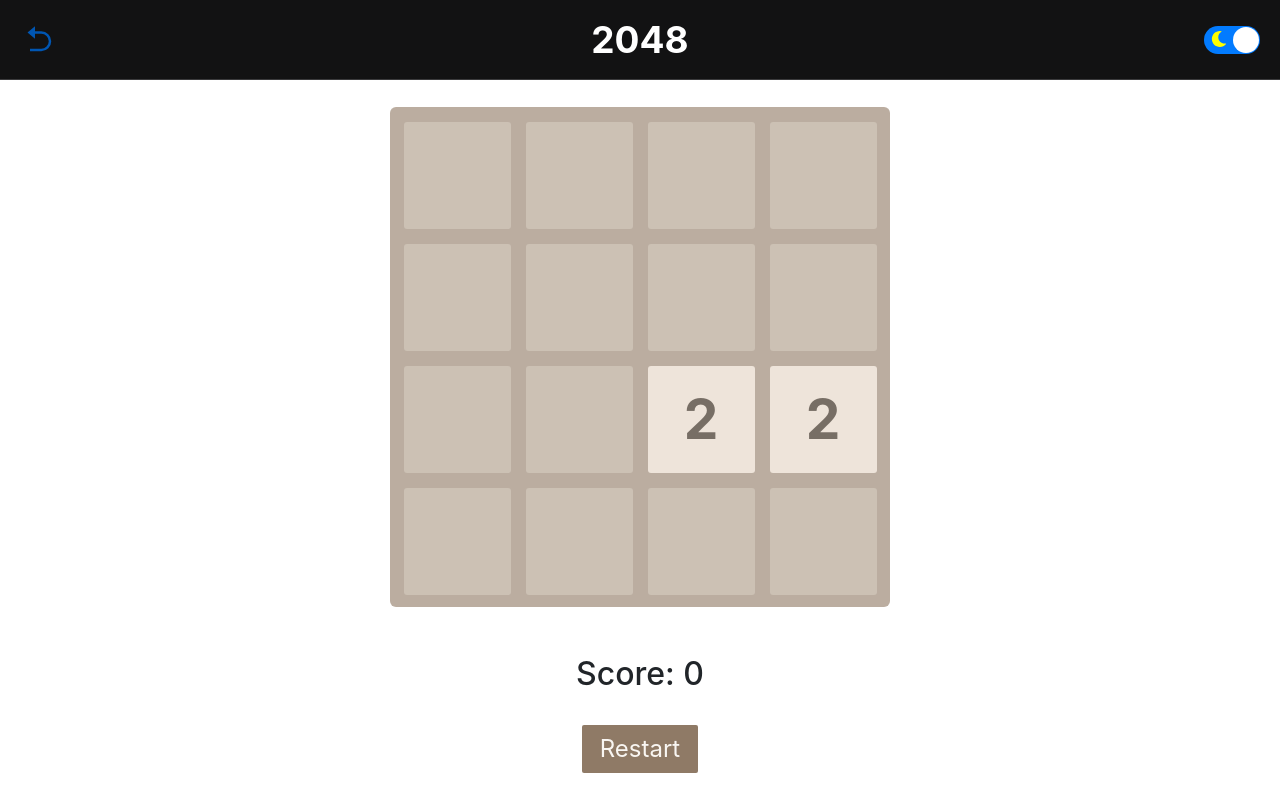
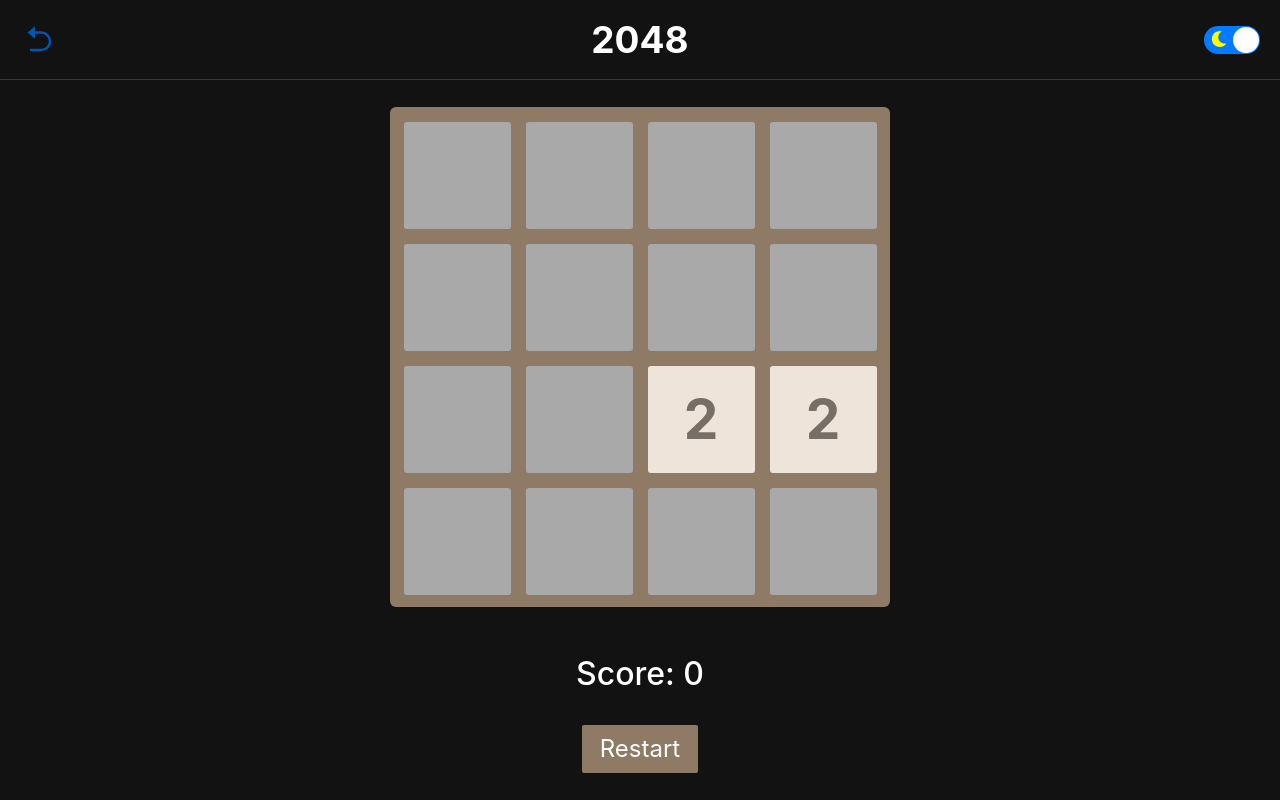
Before and after one commit to William-Feng/mini-playground, a React (Create React App) app: page /2048 in a window 1280 px wide. Built offline with nearby package versions, Linux system fonts and the light colour scheme.

Commit message:
Implement dark mode for 2048, change navbar light mode colour to beige

```diff
--- a/src/components/2048/Game2048.css
+++ b/src/components/2048/Game2048.css
@@ -1,4 +1,4 @@
-#game2048 .board {
+.game2048 .board {
   margin: 0 0 3em;
   display: grid;
   align-items: center;
@@ -7,15 +7,21 @@
   grid-gap: 15px;
   padding: 15px;
   border-radius: 6px;
-  background-color: #bbada0;
   height: 500px;
   width: 500px;
 }
 
-#game2048 .cell {
+.game2048#light .board {
+  background-color: #bbada0;
+}
+
+.game2048#dark .board {
+  background-color: #8f7a66;
+}
+
+.game2048 .cell {
   width: 107px;
   height: 107px;
-  background-color: #ccc1b4;
   font-size: 55px;
   line-height: 107px;
   font-weight: bold;
@@ -24,78 +30,88 @@
   cursor: default;
 }
 
-#game2048 .num2 {
+.game2048#light .cell {
+  background-color: #ccc1b4;
+}
+
+.game2048#dark .cell {
+  background-color: darkgrey;
+}
+
+.game2048#light .num2,
+.game2048#dark .num2 {
   background-color: #eee4da;
   color: #776e65;
 }
 
-#game2048 .num4 {
+.game2048#light .num4,
+.game2048#dark .num4 {
   background-color: #eee1c9;
   color: #776e65;
 }
 
-#game2048 .num8 {
+.game2048#light .num8,
+.game2048#dark .num8 {
   background-color: #f3b279;
   color: #f9f6f2;
 }
 
-#game2048 .num16 {
+.game2048#light .num16,
+.game2048#dark .num16 {
   background-color: #f69564;
   color: #f9f6f2;
 }
 
-#game2048 .num32 {
+.game2048#light .num32,
+.game2048#dark .num32 {
   background-color: #f77c5f;
   color: #f9f6f2;
 }
 
-#game2048 .num64 {
+.game2048#light .num64,
+.game2048#dark .num64 {
   background-color: #f75f3c;
   color: #f9f6f2;
 }
 
-#game2048 .num128 {
+.game2048#light .num128,
+.game2048#dark .num128 {
   background-color: #edd073;
   color: #f9f6f2;
   font-size: 45px;
 }
 
-#game2048 .num256 {
+.game2048#light .num256,
+.game2048#dark .num256 {
   background-color: #eecc62;
   color: #f9f6f2;
   font-size: 45px;
 }
 
-#game2048 .num512 {
+.game2048#light .num512,
+.game2048#dark .num512 {
   background-color: #edc950;
   color: #f9f6f2;
   font-size: 45px;
 }
 
-#game2048 .num1024 {
+.game2048#light .num1024,
+.game2048#dark .num1024 {
   background-color: #edc53f;
   color: #f9f6f2;
   font-size: 40px;
 }
 
-#game2048 .num2048 {
+.game2048#light .num2048,
+.game2048#dark .num2048 {
   background-color: #edc22e;
   color: #f9f6f2;
   font-size: 40px;
 }
 
-#game2048 .num4096 {
+.game2048#light .num4096,
+.game2048#dark .num4096 {
   background-color: #3c3a32;
   color: #f9f6f2;
   font-size: 40px;
 }
-
-#game2048 .restart {
-  background-color: #8f7a66;
-  border: none;
-  color: #f9f6f2;
-}
-
-#game2048 .restart:hover {
-  background-color: #68584a;
-}
--- a/src/components/2048/Game2048.js
+++ b/src/components/2048/Game2048.js
@@ -1,7 +1,10 @@
-import React, { useEffect, useState } from "react";
+import React, { useContext, useEffect, useState } from "react";
+import { ThemeContext } from "../../App";
 import "./Game2048.css";
 
 function Game2048() {
+  const { theme } = useContext(ThemeContext);
+
   const SIZE = 4;
   let prevBoard = [];
   const [score, setScore] = useState(0);
@@ -237,7 +240,7 @@ function Game2048() {
   };
 
   return (
-    <div className="container" id="game2048">
+    <div className="background game2048" id={theme}>
       <div className="board">
         {board.map((row, i) =>
           row.map((value, j) => (
--- a/src/components/Navbar.css
+++ b/src/components/Navbar.css
@@ -3,7 +3,7 @@
 }
 
 .theme#light {
-  background-color: white;
+  background-color: #faf8ef;
   color: black;
 }
 
--- a/src/components/memory/Memory.css
+++ b/src/components/memory/Memory.css
@@ -1,4 +1,4 @@
-#memory .board {
+.memory .board {
   margin: 2em 0;
   display: grid;
   align-items: center;
@@ -7,11 +7,11 @@
   grid-gap: 10px;
 }
 
-#memory .cell {
+.memory .cell {
   border: none;
 }
 
-#memory .cell:not(.stable):hover {
+.memory .cell:not(.stable):hover {
   border: 2px solid black;
 }
 
--- a/src/components/memory/Memory.js
+++ b/src/components/memory/Memory.js
@@ -133,7 +133,7 @@ function Memory() {
   };
 
   return (
-    <div className="container" id="memory">
+    <div className="background memory">
       <div className="board">
         {board.map((value, i) => (
           <div
--- a/src/components/tic-tac-toe/TicTacToe.css
+++ b/src/components/tic-tac-toe/TicTacToe.css
@@ -1,4 +1,4 @@
-.container {
+.background {
   height: calc(100vh - 80px);
   display: flex;
   flex-direction: column;
@@ -6,7 +6,17 @@
   align-items: center;
 }
 
-.board {
+.background#light {
+  background-color: #faf8ef;
+  color: black;
+}
+
+.background#dark {
+  background-color: #121213;
+  color: white;
+}
+
+.tic-tac-toe .board {
   margin: 0 0 3em;
   display: grid;
   align-items: center;
@@ -24,27 +34,27 @@
   cursor: pointer;
 }
 
-#tic-tac-toe .cell:not(.occupied):hover {
+.tic-tac-toe .cell:not(.occupied):hover {
   background-color: lightgrey;
 }
 
-.cell:nth-child(1),
-.cell:nth-child(2),
-.cell:nth-child(3) {
+.tic-tac-toe .cell:nth-child(1),
+.tic-tac-toe .cell:nth-child(2),
+.tic-tac-toe .cell:nth-child(3) {
   border-top: none;
 }
 
-.cell:nth-child(3n + 1) {
+.tic-tac-toe .cell:nth-child(3n + 1) {
   border-left: none;
 }
 
-.cell:nth-child(3n + 3) {
+.tic-tac-toe .cell:nth-child(3n + 3) {
   border-right: none;
 }
 
-.cell:nth-child(7),
-.cell:nth-child(8),
-.cell:nth-child(9) {
+.tic-tac-toe .cell:nth-child(7),
+.tic-tac-toe .cell:nth-child(8),
+.tic-tac-toe .cell:nth-child(9) {
   border-bottom: none;
 }
 
@@ -58,15 +68,16 @@ h1 {
 }
 
 .restart {
-  background-color: white;
-  border: 1px solid black;
+  background-color: #8f7a66;
+  color: white;
   font-size: 1.5em;
   margin-top: 1em;
   padding: 0.25em 0.75em;
+  border: none;
   border-radius: 2px;
   cursor: pointer;
 }
 
 .restart:hover {
-  background-color: lightgrey;
+  background-color: #68584a;
 }
--- a/src/components/tic-tac-toe/TicTacToe.js
+++ b/src/components/tic-tac-toe/TicTacToe.js
@@ -68,7 +68,7 @@ function TicTacToe() {
   };
 
   return (
-    <div className="container" id="tic-tac-toe">
+    <div className="background tic-tac-toe">
       <div className="board">
         {board.map((value, i) => (
           <div
--- a/src/components/wordle/Wordle.css
+++ b/src/components/wordle/Wordle.css
@@ -3,7 +3,7 @@
 }
 
 .wordle#light {
-  background-color: white;
+  background-color: #faf8ef;
   color: black;
 }
 
```
